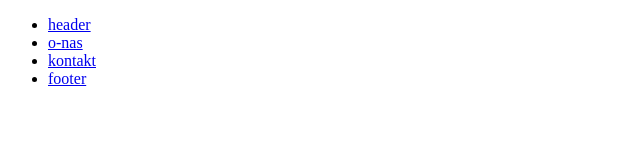
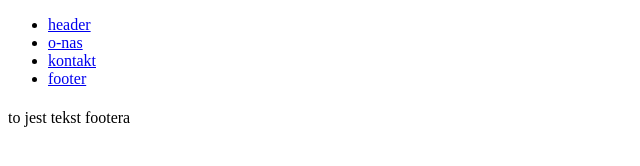
Before and after one commit to marekAren/9-struktura-html5, a plain HTML site: page index.html in a window 1280 px wide. Shown: the whole page, without its empty margins (0-640 px from the left). Drawn offline with Linux system fonts and the light colour scheme.

Commit message:
struktura-9-html 2

```diff
--- a/index.html
+++ b/index.html
@@ -28,7 +28,7 @@
         <section id="kontakt"></section>
 
     <!-- footer#footer -->
-        <footer id="footer"></footer>
+        <footer id="footer">to jest tekst footera</footer>
 
 </body>
 </html>
```
